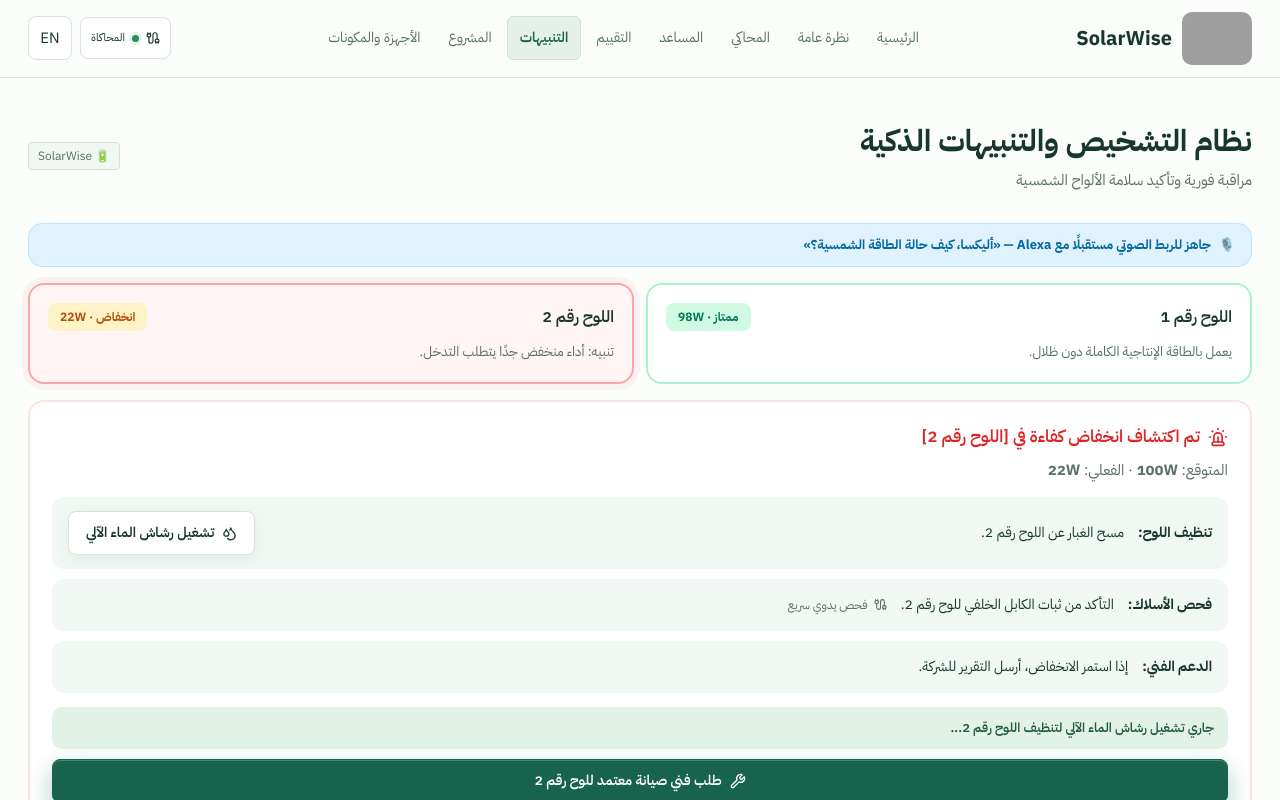
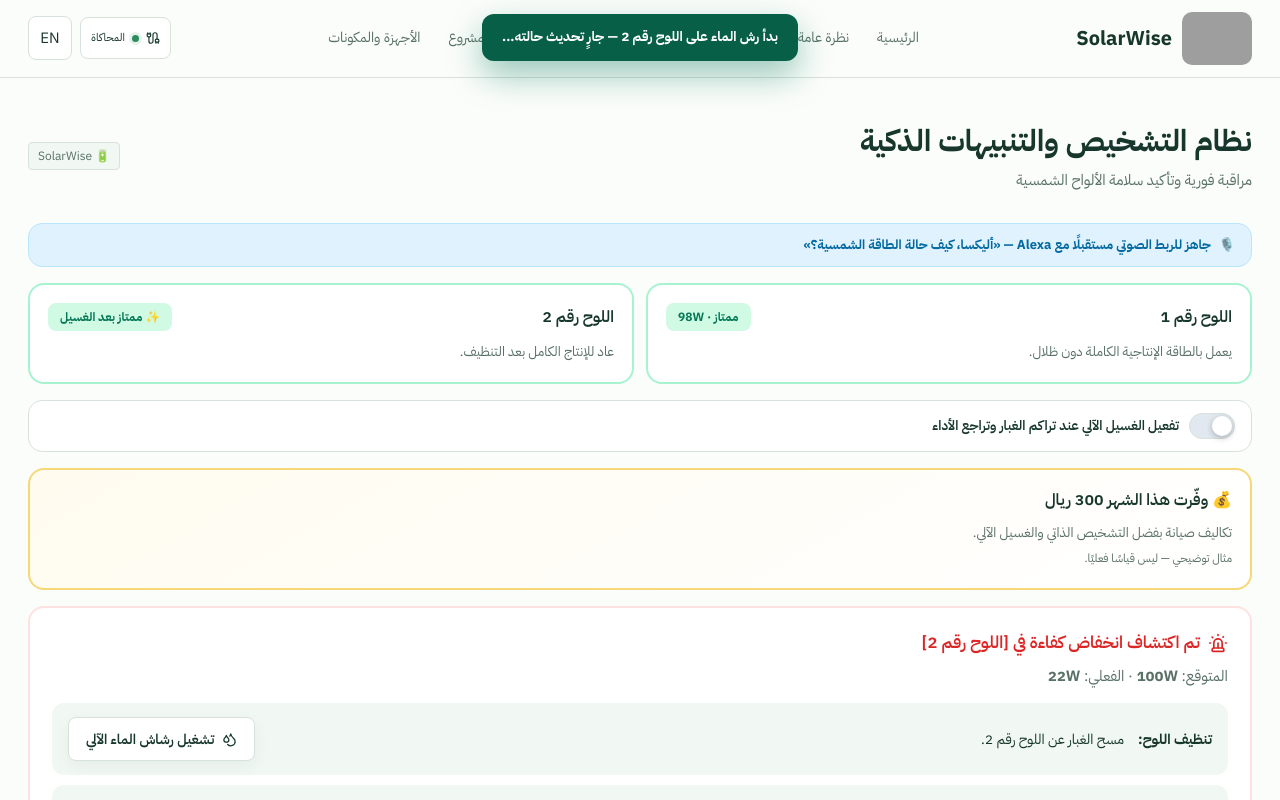
Before and after one commit to mur99k/shamsi-smart, a Next.js app: page /alerts in a window 1280 px wide. Both pictures are taken after a click on the button "تشغيل رشاش الماء الآلي". Shown: the top 800 px of the page. Built offline with nearby package versions, Linux system fonts and the light colour scheme; grey boxes are pictures that could not be loaded.

Commit message:
feat(alerts): auto-wash switch, savings card, wash toast

```diff
--- a/src/app/alerts/page.tsx
+++ b/src/app/alerts/page.tsx
@@ -9,8 +9,18 @@ export default function AlertsPage() {
   const ar = lang === "ar";
   const [sprinkle, setSprinkle] = useState(false);
   const [tech, setTech] = useState(false);
+  const [autoWash, setAutoWash] = useState(false);
+  const [washed, setWashed] = useState(false);
+  const [toast, setToast] = useState<string | null>(null);
+
+  const runWash = () => {
+    setSprinkle(true); setTech(false); setWashed(true);
+    setToast(ar ? "بدأ رش الماء على اللوح رقم 2 — جارٍ تحديث حالته..." : "Sprinklers started on panel 2 — updating its status...");
+    window.setTimeout(() => setToast(null), 3500);
+  };
 
   return <>
+    {toast && <div role="status" className="alert-toast">{toast}</div>}
     <div className="page-heading"><div><h1>{ar ? "نظام التشخيص والتنبيهات الذكية" : "Smart Fault Diagnostics & Alerts"}</h1><p>{ar ? "مراقبة فورية وتأكيد سلامة الألواح الشمسية" : "Real-time monitoring and solar panel safety assurance"}</p></div><span className="badge">🔋 SolarWise</span></div>
 
     <div className="alert-alexa"><span aria-hidden="true">🎙️</span>{ar ? "جاهز للربط الصوتي مستقبلًا مع Alexa — «أليكسا، كيف حالة الطاقة الشمسية؟»" : "Voice-ready for future Alexa link — “Alexa, how is my solar doing?”"}</div>
@@ -20,17 +30,28 @@ export default function AlertsPage() {
         <h2>{ar ? "اللوح رقم 1" : "Panel 1"} <span className="alert-tag ok" dir="ltr">98W · {ar ? "ممتاز" : "Excellent"}</span></h2>
         <p>{ar ? "يعمل بالطاقة الإنتاجية الكاملة دون ظلال." : "Running at full output with no shading."}</p>
       </article>
-      <article className="alert-card error">
-        <h2>{ar ? "اللوح رقم 2" : "Panel 2"} <span className="alert-tag warn" dir="ltr">22W · {ar ? "انخفاض" : "Low"}</span></h2>
-        <p>{ar ? "تنبيه: أداء منخفض جدًا يتطلب التدخل." : "Alert: very low output, action needed."}</p>
+      <article className={`alert-card ${washed ? "ok" : "error"}`}>
+        <h2>{ar ? "اللوح رقم 2" : "Panel 2"} <span className={`alert-tag ${washed ? "ok" : "warn"}`} dir="ltr">{washed ? (ar ? "ممتاز بعد الغسيل ✨" : "Excellent after wash ✨") : "22W · " + (ar ? "انخفاض" : "Low")}</span></h2>
+        <p>{washed ? (ar ? "عاد للإنتاج الكامل بعد التنظيف." : "Back to full output after cleaning.") : (ar ? "تنبيه: أداء منخفض جدًا يتطلب التدخل." : "Alert: very low output, action needed.")}</p>
       </article>
     </div>
+
+    <div className="alert-wash-row">
+      <button role="switch" aria-checked={autoWash} onClick={() => setAutoWash(v => !v)} className={`wash-switch ${autoWash ? "on" : ""}`}><span className="wash-knob" aria-hidden="true" /></button>
+      <span>{ar ? "تفعيل الغسيل الآلي عند تراكم الغبار وتراجع الأداء" : "Enable auto-wash when dust builds up and output drops"}</span>
+    </div>
+
+    <article className="alert-card savings">
+      <h2>💰 {ar ? "وفّرت هذا الشهر 300 ريال" : "Saved SAR 300 this month"}</h2>
+      <p>{ar ? "تكاليف صيانة بفضل التشخيص الذاتي والغسيل الآلي." : "In maintenance costs thanks to self-diagnosis and auto-wash."}</p>
+      <small className="muted">{ar ? "مثال توضيحي — ليس قياسًا فعليًا." : "Illustrative example — not a real measurement."}</small>
+    </article>
 
     <section className="alert-diagnostic">
       <h2><Siren size={20} aria-hidden="true" />{ar ? "تم اكتشاف انخفاض كفاءة في [اللوح رقم 2]" : "Efficiency drop detected in [Panel 2]"}</h2>
       <p className="muted">{ar ? "المتوقع" : "Expected"}: <b dir="ltr">100W</b> · {ar ? "الفعلي" : "Actual"}: <b dir="ltr">22W</b></p>
       <ol>
-        <li><b>{ar ? "تنظيف اللوح:" : "Clean the panel:"}</b> {ar ? "مسح الغبار عن اللوح رقم 2." : "Wipe dust off panel 2."} <button className="button" onClick={() => { setSprinkle(true); setTech(false); }}><Droplets size={15} />{ar ? "تشغيل رشاش الماء الآلي" : "Run auto sprinklers"}</button></li>
+        <li><b>{ar ? "تنظيف اللوح:" : "Clean the panel:"}</b> {ar ? "مسح الغبار عن اللوح رقم 2." : "Wipe dust off panel 2."} <button className="button" onClick={runWash}><Droplets size={15} />{ar ? "تشغيل رشاش الماء الآلي" : "Run auto sprinklers"}</button></li>
         <li><b>{ar ? "فحص الأسلاك:" : "Check wiring:"}</b> {ar ? "التأكد من ثبات الكابل الخلفي للوح رقم 2." : "Make sure panel 2 rear cable is firm."} <span className="small muted icon-row"><Cable size={13} /> {ar ? "فحص يدوي سريع" : "Quick manual check"}</span></li>
         <li><b>{ar ? "الدعم الفني:" : "Technician:"}</b> {ar ? "إذا استمر الانخفاض، أرسل التقرير للشركة." : "If it persists, send the report to the vendor."}</li>
       </ol>
--- a/src/app/globals.css
+++ b/src/app/globals.css
@@ -24,6 +24,15 @@
 .icon-row { display: inline-flex; align-items: center; gap: 6px; white-space: nowrap; }
 .alert-status { border-radius: 10px; padding: 10px 14px; background: #e2f2e7; color: #205c3e; font-size: 13px; font-weight: 600; margin: 10px 0; }
 .alert-diagnostic .button.primary { width: 100%; justify-content: center; }
+.alert-wash-row { display: flex; align-items: center; gap: 10px; border-radius: 14px; padding: 12px 16px; background: #fff; border: 1px solid var(--border); font-size: 13.5px; font-weight: 600; margin-bottom: 16px; }
+.wash-switch { position: relative; flex: none; width: 46px; height: 26px; border-radius: 99px; border: 1px solid var(--border); background: #e2e8f0; cursor: pointer; transition: background 200ms ease; }
+.wash-switch .wash-knob { position: absolute; top: 2px; inset-inline-start: 2px; width: 20px; height: 20px; border-radius: 99px; background: #fff; box-shadow: 0 2px 6px rgba(0, 0, 0, 0.25); transition: transform 200ms ease; }
+.wash-switch.on { background: #047857; border-color: #047857; }
+.wash-switch.on .wash-knob { transform: translateX(-20px); }
+[dir="ltr"] .wash-switch.on .wash-knob { transform: translateX(20px); }
+.alert-card.savings { border-color: #f6d878; background: linear-gradient(150deg, #fffbeF, #fff); margin-bottom: 16px; }
+.alert-card.savings small { font-size: 11.5px; }
+.alert-toast { position: fixed; top: 14px; left: 50%; transform: translateX(-50%); z-index: 80; background: #065f46; color: #fff; border-radius: 12px; padding: 12px 20px; font-size: 13.5px; font-weight: 700; box-shadow: 0 14px 34px rgba(4, 120, 87, 0.4); max-width: min(92vw, 560px); text-align: center; }
 .alert-video { border-radius: 16px; padding: 22px; background: #0f172a; color: #fff; text-align: center; display: grid; gap: 8px; justify-items: center; margin-bottom: 16px; }
 .alert-video h2 { font-size: 15px; }
 .alert-video p { font-size: 13px; color: #cbd5e1; }
```
